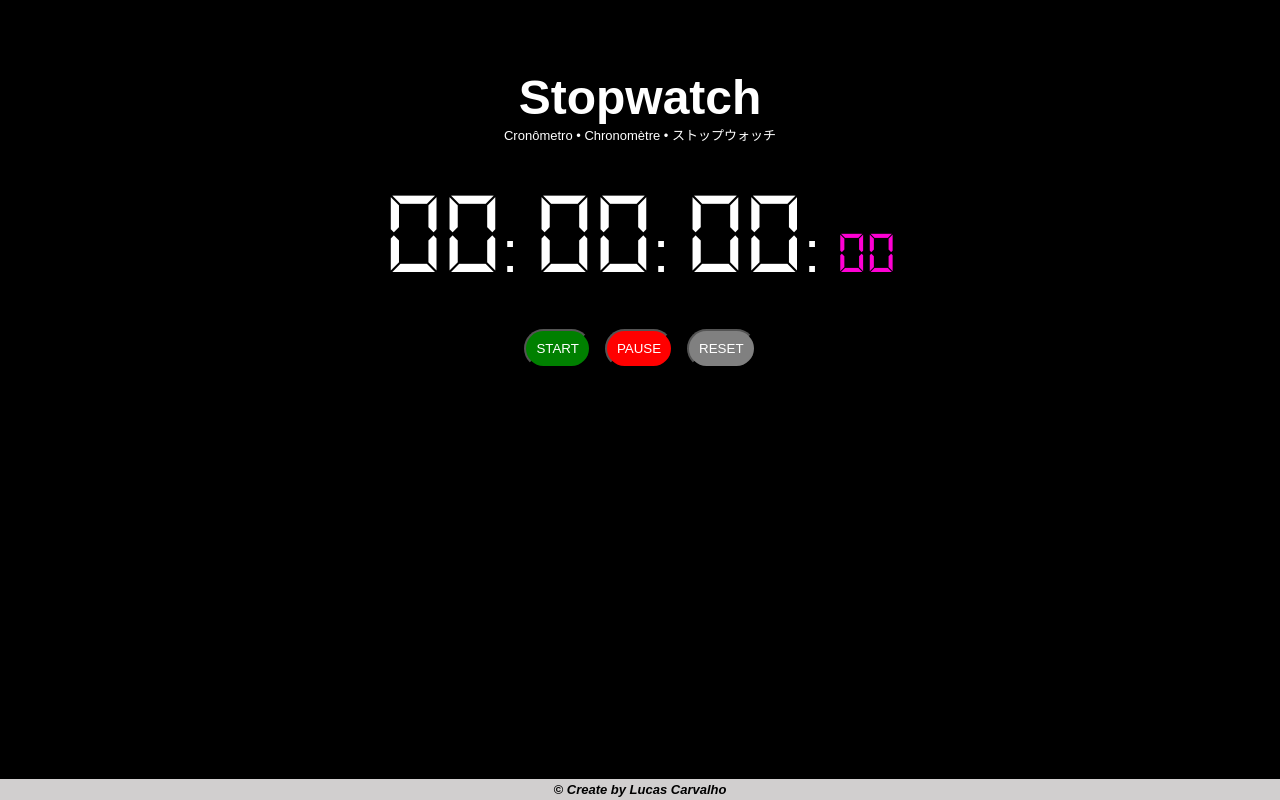
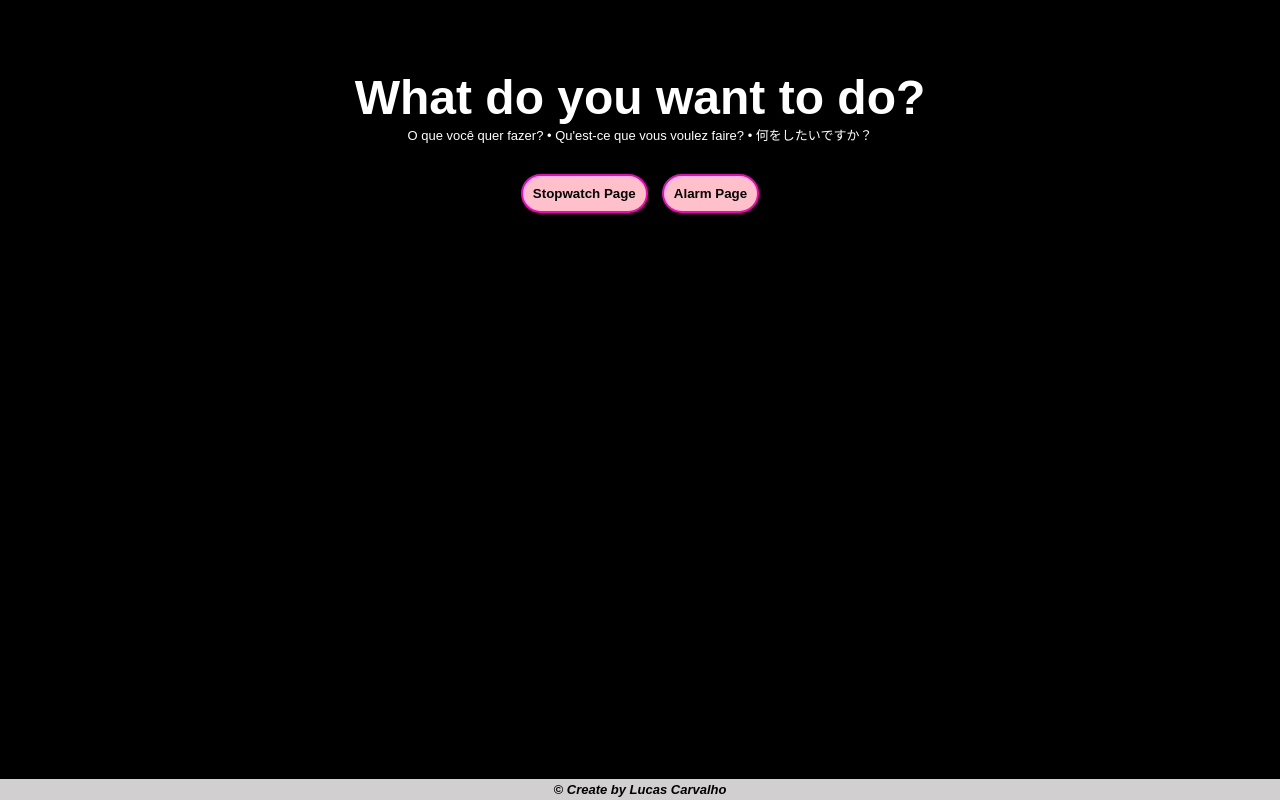
Before and after one commit to LucasCarvalho23/Stopwatch, a plain HTML site: page index.html in a window 1280 px wide. Drawn offline with Linux system fonts and the light colour scheme; files whose address does not match are found by name.

Commit message:
main page

```diff
--- a/css/style.css
+++ b/css/style.css
@@ -98,6 +98,31 @@ abbr {
   transition: background 0.4s;
 }
 
+#alarmPage, #stopwatchPage {
+  margin-top: 30px;
+  background-color: pink;
+  color: black;
+  font-weight: bold;
+  border: 2px solid rgb(250, 0, 196);
+}
+
+#alarmPage a, #stopwatchPage a {
+  text-decoration: none;
+  color: black;
+}
+
+#alarmPage:hover, #stopwatchPage:hover {
+  border: 2px solid pink;
+  background-color: rgb(250, 0, 196);
+  color: white;
+}
+
+#alarmPage a:hover, #stopwatchPage a:hover {
+  text-decoration: none;
+  background-color: rgb(250, 0, 196);
+  color: white;
+}
+
 
 /* Change idiom */
 #changeLanguage {
--- a/index.html
+++ b/index.html
@@ -6,37 +6,21 @@
     <meta name="viewport" content="width=device-width, initial-scale=1.0">
 
     <!-- CSS -->
-    <link rel = "stylesheet" href = "css/style.css">
+    <link rel = "stylesheet" href = "./css/style.css">
 
     <!-- Favicon -->
     <link rel="shortcut icon" href="./images/favicon.ico" type="image/x-icon">
 
-    <title>Stopwatch</title>
+    <title>Main</title>
 </head>
 <body>
-    <h1>Stopwatch</h1>
-    <p id = "cronometro">Cronômetro  •  Chronomètre  •  ストップウォッチ</p>
-
-    <!-- Stopwatch -->
-    <div id = "stopwatch">
-        <p>
-            <label id = "hours"></label>:
-            <label id = "minutes"></label>:
-            <label id = "seconds"></label>:
-            <label id = "milisec"></label>
-        </p>
-    </div>
+    <h1>What do you want to do?</h1>
+    <p id = "cronometro">O que você quer fazer?  •  Qu'est-ce que vous voulez faire?  •  何をしたいですか？</p>
 
     <!-- Buttons -->
     <div>
-        <button id = "start">
-            <abbr title = "You can to press 'A'">START</abbr>
-        </button>
-        <button id = "pause">
-            <abbr title = "You can to press 'S'">PAUSE</abbr>
-        </button>
-        <button id = "reset">
-            <abbr title = "You can to press 'D'">RESET</abbr>
+        <button id = "stopwatchPage"> <a href = "./pages/stopwatch.html" target = "_blank"> Stopwatch Page </a></button>
+        <button id = "alarmPage"> <a href = "./pages/alarm.html" target = "_blank"> Alarm Page </a>
         </button>
     </div>
 
--- a/javascript/script.js
+++ b/javascript/script.js
@@ -2,4 +2,4 @@
 import scriptStopwatch from './scriptStopwatch.js'
 
 // Alarm
-import scriptAlarm from './scriptAlarm.js'
+//import scriptAlarm from './scriptAlarm.js'
--- a/javascript/scriptAlarm.js
+++ b/javascript/scriptAlarm.js
@@ -1,4 +1,4 @@
-export default class Alarm {
+class Alarm {
 
     constructor() {
         this.hoursAlarm = document.querySelector ("#hoursAlarm")
```
Also changed, not shown: pages/alarm.html (+4 -1 lines), pages/stopwatch.html (added, +53 -0 lines).
